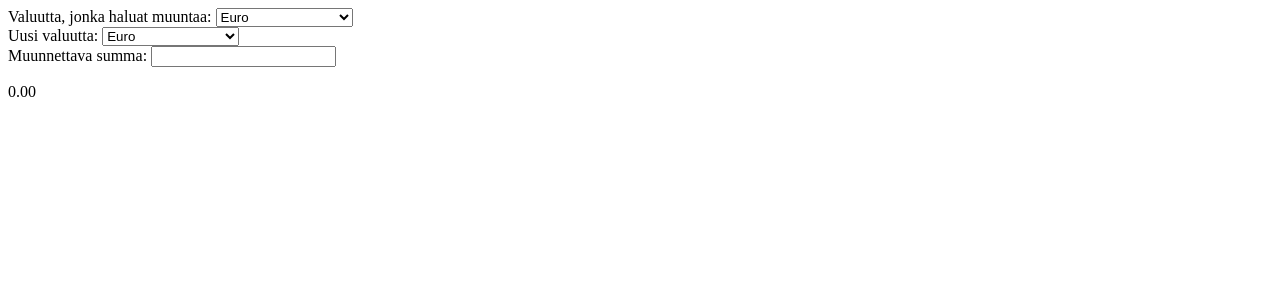
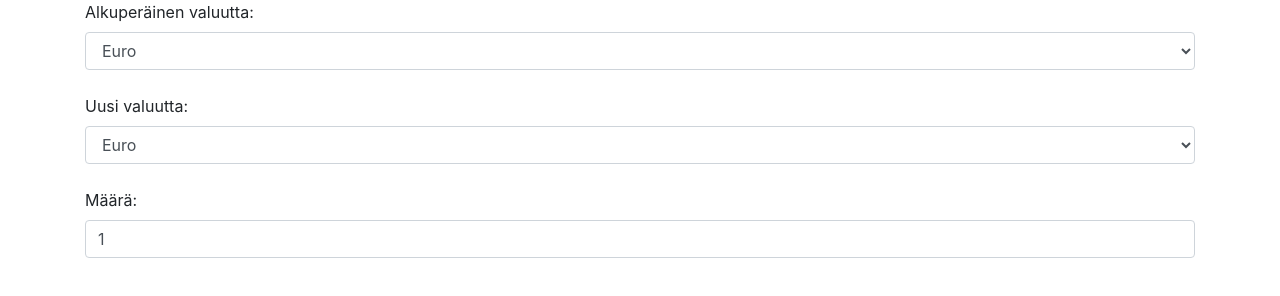
Before and after one commit to pekkamakkonen/currency-converter, a plain HTML site: page index.html in a window 1280 px wide. Drawn offline with nearby package versions, Linux system fonts and the light colour scheme.

Commit message:
Bootstrap added

```diff
--- a/index.html
+++ b/index.html
@@ -3,36 +3,39 @@
 <head>
     <meta charset="UTF-8">
     <title>Valuuttamuunnin</title>
+    <link rel="stylesheet" href="css/bootstrap.min.css">
     <script src="js/currency-converter.js"></script>
 </head>
 <body>
 
+<div class="container">
+
 <form>
-        Valuutta, jonka haluat muuntaa:
-        <select id="currency1" onchange="printValue()">
+    <label for="exampleFormControlSelect1">Alkuperäinen valuutta:</label>
+        <select class="form-control" id="currency1" onchange="printValue()">
         <script>
             printCurrencies();
         </script>
         </select>
         <br>
 
-        Uusi valuutta:
-        <select id="currency2" onchange="printValue()">
+    <label for="exampleFormControlSelect1">Uusi valuutta:</label>
+        <select class="form-control" id="currency2" onchange="printValue()">
             <script>
                 printCurrencies();
             </script>
         </select>
         <br>
 
-        Muunnettava summa:
-        <input type="number" id="amount" min="0" onchange="printValue()"><br>
+    <label for="exampleFormControlSelect1">Määrä:</label>
+        <input type="number" class="form-control" id="amount" min="0" value="1" onchange="printValue()"><br>
 
-        <p id="newValue"><b></b></p>
-        <script>
-            printValue();
-        </script>
-        <br>
+        <h2 id="newValue">
+        </h2>
+
 </form>
+
+</div>
 
 </body>
 </html>
```
